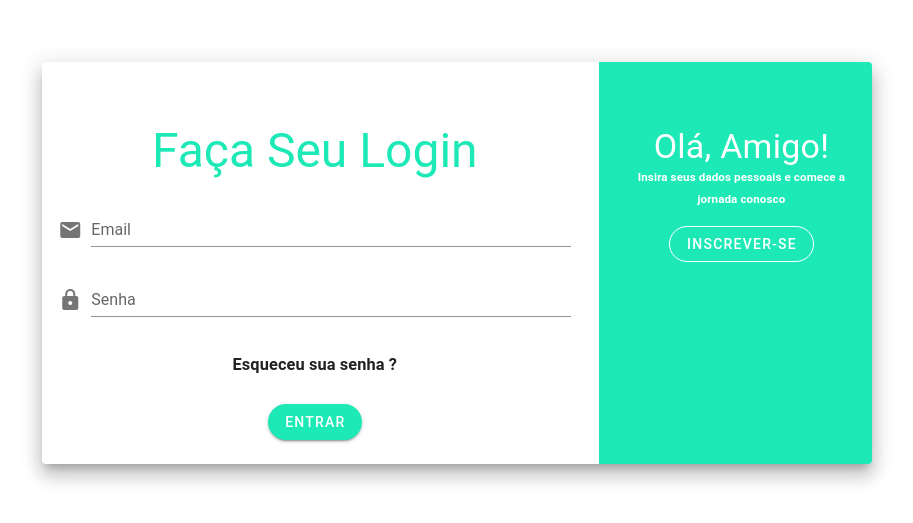
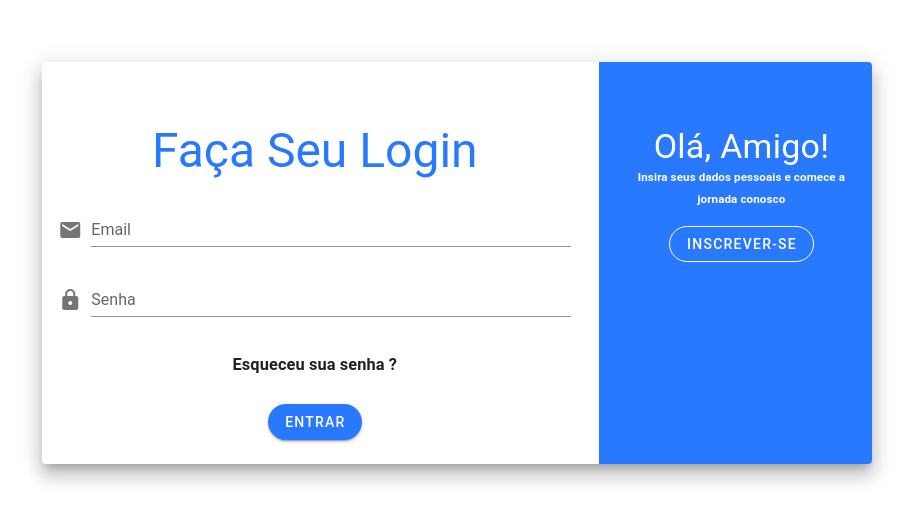
Before and after one commit to vtrgazola/Projeto-Web-TCC, a Vue app: page / in a window 1280 px wide. Shown: the part 137-660 px from the top of the page, without its empty margins (183-1096 px from the left). Built offline with nearby package versions, Linux system fonts and the light colour scheme.

Commit message:
alteracao layout

```diff
--- a/src/App.vue
+++ b/src/App.vue
@@ -11,7 +11,7 @@
                     <v-col cols="12" md="8">
                       <v-card-text class="mt-12">
                         <h1
-                          class="text-center display-2 teal--text text--accent-3"
+                          class="text-center display-2 blue--text text--accent-3"
                         >Faça Seu Login</h1><br>
 
                         <v-form>
@@ -20,7 +20,7 @@
                             name="Email"
                             prepend-icon="email"
                             type="text"
-                            color="teal accent-3"
+                            color="blue accent-3"
                           />
 
                           <v-text-field
@@ -29,17 +29,17 @@
                             name="password"
                             prepend-icon="lock"
                             type="password"
-                            color="teal accent-3"
+                            color="blue accent-3"
                           />
                         </v-form>
                         <h3 class="text-center mt-4">Esqueceu sua senha ?</h3>
                       </v-card-text>
                       <div class="text-center mt-3">
-                        <v-btn rounded color="teal accent-3" dark>ENTRAR</v-btn>
+                        <v-btn rounded color="blue accent-3" dark>ENTRAR</v-btn>
                       </div>
                       <br>
                     </v-col>
-                    <v-col cols="12" md="4" class="teal accent-3">
+                    <v-col cols="12" md="4" class="blue accent-3">
                       <v-card-text class="white--text mt-12">
                         <h1 class="text-center display-1">Olá, Amigo!</h1>
                         <h5
@@ -54,7 +54,7 @@
                 </v-window-item>
                 <v-window-item :value="2">
                   <v-row class="fill-height">
-                    <v-col cols="12" md="4" class="teal accent-3">
+                    <v-col cols="12" md="4" class="blue accent-3">
                       <v-card-text class="white--text mt-12">
                         <h1 class="text-center display-1">Bem vindo!</h1>
                         <h5
@@ -68,7 +68,7 @@
 
                     <v-col cols="12" md="8">
                       <v-card-text class="mt-12">
-                        <h1 class="text-center display-2 teal--text text--accent-3">Criar Conta</h1>
+                        <h1 class="text-center display-2 blue--text text--accent-3">Criar Conta</h1>
 
                         <h4 class="text-center mt-4">Informe seus dados para cadastro</h4>
                         <v-form>
@@ -77,14 +77,14 @@
                             name="Name"
                             prepend-icon="person"
                             type="text"
-                            color="teal accent-3"
+                            color="blue accent-3"
                           />
                           <v-text-field
                             label="Email"
                             name="Email"
                             prepend-icon="email"
                             type="text"
-                            color="teal accent-3"
+                            color="blue accent-3"
                           />
 
                           <v-text-field
@@ -93,13 +93,14 @@
                             name="password"
                             prepend-icon="lock"
                             type="password"
-                            color="teal accent-3"
+                            color="blue accent-3"
                           />
                         </v-form>
                       </v-card-text>
                       <div class="text-center mt-n5">
-                        <v-btn rounded color="teal accent-3" dark>INSCREVER-SE</v-btn>
+                        <v-btn rounded color="blue accent-3" dark>INSCREVER-SE</v-btn>
                       </div>
+                      <br>
                     </v-col>
                   </v-row>
                 </v-window-item>
```
